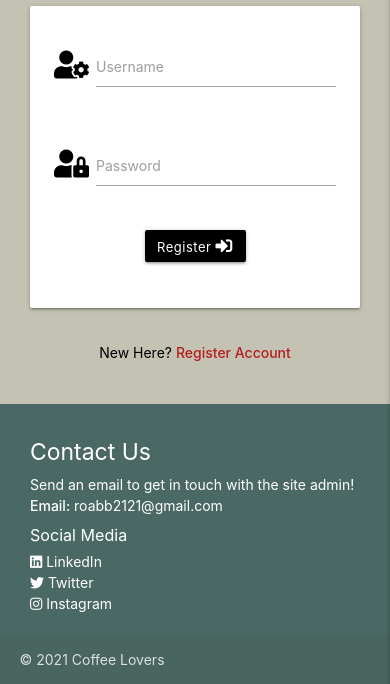
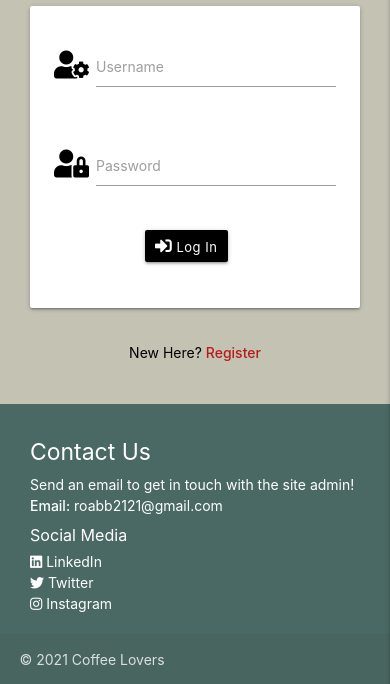
Before and after one commit to Ranj247/ms-3-coffee-lovers, a Flask app: page /login in a window 390 px wide. Shown: the part 160-844 px from the top of the page. Run offline with Flask 2, Linux system fonts and the light colour scheme; some libraries are stand-ins or nearby versions.

Commit message:
Fixed minor custom styling errors

```diff
--- a/static/css/style.css
+++ b/static/css/style.css
@@ -138,4 +138,8 @@ nav.brand-logo {
     text-transform: none;
     margin: 2px;
   }
+
+  button.col.s4.offset-s4.btn-small.black.text-shadow {
+    width: fit-content;
+  }
 }
--- a/templates/base.html
+++ b/templates/base.html
@@ -75,7 +75,7 @@
       {% if messages %}
       {% for message in messages %}
       <div class="container flashes text-shadow">
-        <h4 class="brown lighten-1 center-align">{{ message }}</h4>
+        <h4 class="brown center-align">{{ message }}</h4>
       </div>
       {% endfor %}
       {% endif %}
--- a/templates/coffee_brew_methods.html
+++ b/templates/coffee_brew_methods.html
@@ -5,7 +5,7 @@
 
     <div class="row">
         {% for coffee_brew_method in coffee_brew_methods %}
-            <div class="col s12 m3">
+            <div class="col s12 m6 l4">
                 <div class="card center-align">
                     <div class="card-content black-text">
                         <span id="coffee-brew-methods-text" class="card-title">{{ coffee_brew_method.method_name }}</span>
--- a/templates/login.html
+++ b/templates/login.html
@@ -28,7 +28,7 @@
       <!-- login -->
       <div class="row">
         <button type="submit" class="col s4 offset-s4 btn-small black text-shadow">
-          Register <i class="fas fa-sign-in-alt"></i>
+          <i class="fas fa-sign-in-alt"></i> Log In
         </button>
       </div>
     </div>
@@ -39,7 +39,7 @@
   <div class="col s12">
     <p class="center-align">
       New Here?
-      <a href="{{ url_for('register') }}" class="red-text text-darken-4"> <strong>Register Account</strong></a>
+      <a href="{{ url_for('register') }}" class="red-text text-darken-4"> <strong>Register</strong></a>
     </p>
   </div>
 </div>
--- a/templates/recipes.html
+++ b/templates/recipes.html
@@ -68,7 +68,7 @@
     {% endfor %}
 </div>
 {% else %}
-<h3 class="brown-text text-lighten-1 center-align">No Results Found</h3>
+<h3 class="black-text center-align">No Results Found</h3>
 {% endif %}
 
 {% endblock %}
--- a/templates/register.html
+++ b/templates/register.html
@@ -27,7 +27,7 @@
       <!-- register -->
       <div class="row">
         <button type="submit" class="col s4 offset-s4 btn-small black text-shadow">
-          Register <i class="fas fa-sign-in-alt"></i>
+          <i class="fas fa-sign-in-alt"></i> Register
         </button>
       </div>
     </div>
```
